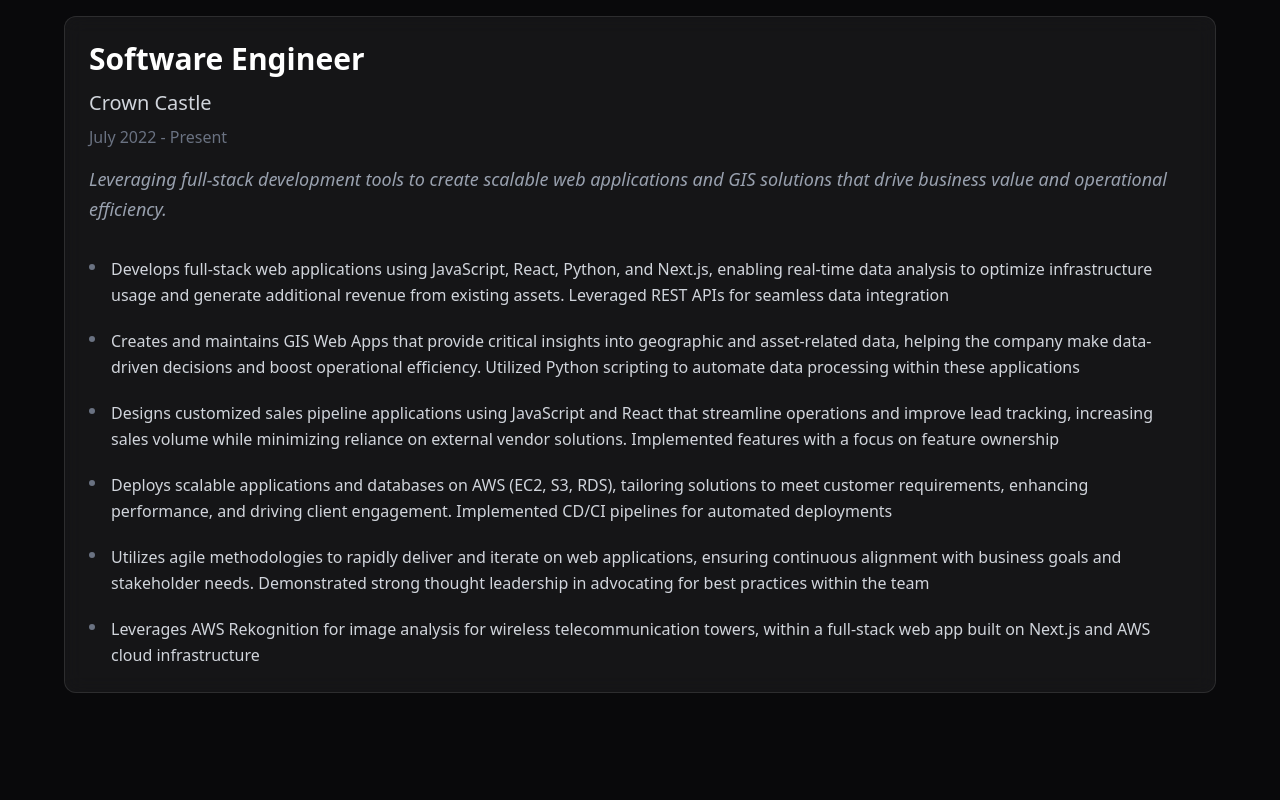
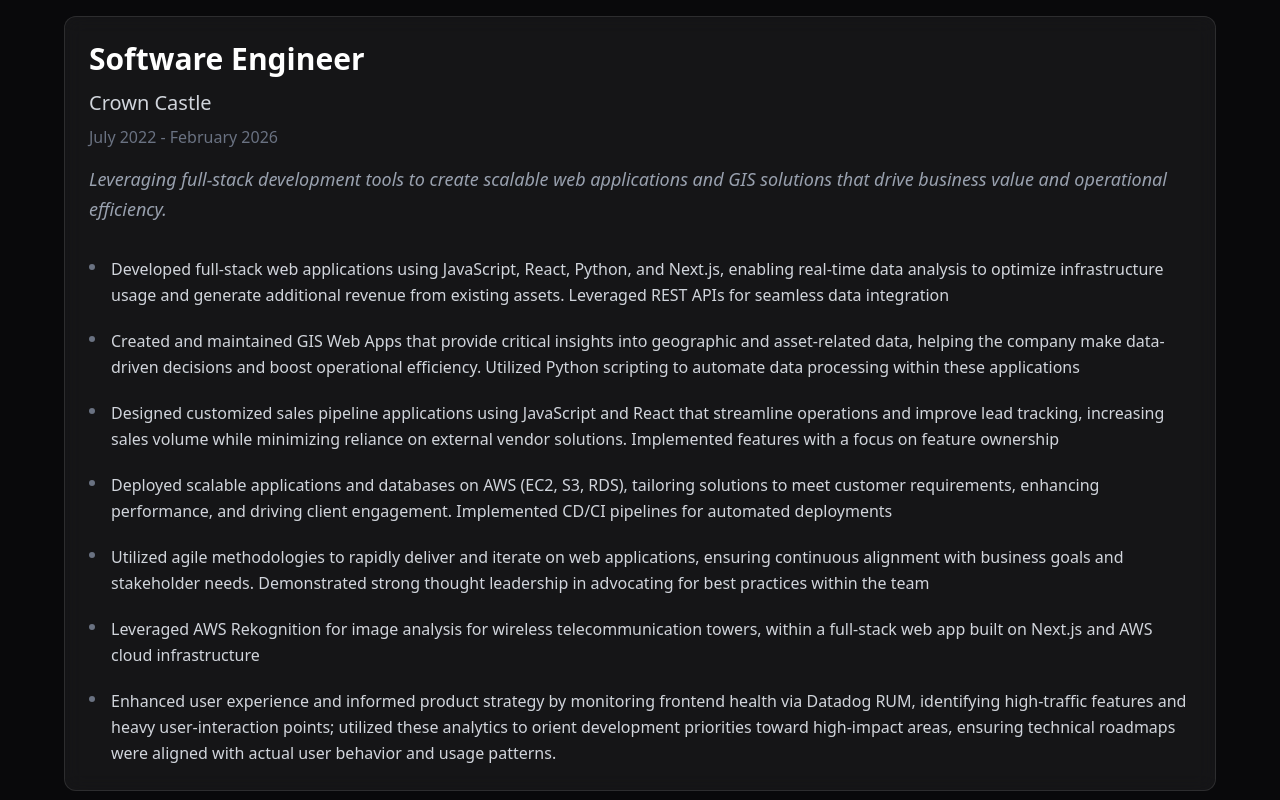
Before and after one commit to HunterShaw99/portfolio, a Next.js app: page / in a window 1280 px wide. Shown: the part 2120-2920 px from the top of the page. Built offline with nearby package versions, Linux system fonts and the light colour scheme.

Commit message:
Updated vulnerabilites, updated resume

```diff
--- a/app/page.tsx
+++ b/app/page.tsx
@@ -29,15 +29,16 @@
         {
             title: "Software Engineer",
             company: "Crown Castle",
-            period: "July 2022 - Present",
+            period: "July 2022 - February 2026",
             summary: "Leveraging full-stack development tools to create scalable web applications and GIS solutions that drive business value and operational efficiency.",
             responsibilities: [
-                "Develops full-stack web applications using JavaScript, React, Python, and Next.js, enabling real-time data analysis to optimize infrastructure usage and generate additional revenue from existing assets. Leveraged REST APIs for seamless data integration",
-                "Creates and maintains GIS Web Apps that provide critical insights into geographic and asset-related data, helping the company make data-driven decisions and boost operational efficiency. Utilized Python scripting to automate data processing within these applications",
-                "Designs customized sales pipeline applications using JavaScript and React that streamline operations and improve lead tracking, increasing sales volume while minimizing reliance on external vendor solutions. Implemented features with a focus on feature ownership",
-                "Deploys scalable applications and databases on AWS (EC2, S3, RDS), tailoring solutions to meet customer requirements, enhancing performance, and driving client engagement. Implemented CD/CI pipelines for automated deployments",
-                "Utilizes agile methodologies to rapidly deliver and iterate on web applications, ensuring continuous alignment with business goals and stakeholder needs. Demonstrated strong thought leadership in advocating for best practices within the team",
-                "Leverages AWS Rekognition for image analysis for wireless telecommunication towers, within a full-stack web app built on Next.js and AWS cloud infrastructure",
+                "Developed full-stack web applications using JavaScript, React, Python, and Next.js, enabling real-time data analysis to optimize infrastructure usage and generate additional revenue from existing assets. Leveraged REST APIs for seamless data integration",
+                "Created and maintained GIS Web Apps that provide critical insights into geographic and asset-related data, helping the company make data-driven decisions and boost operational efficiency. Utilized Python scripting to automate data processing within these applications",
+                "Designed customized sales pipeline applications using JavaScript and React that streamline operations and improve lead tracking, increasing sales volume while minimizing reliance on external vendor solutions. Implemented features with a focus on feature ownership",
+                "Deployed scalable applications and databases on AWS (EC2, S3, RDS), tailoring solutions to meet customer requirements, enhancing performance, and driving client engagement. Implemented CD/CI pipelines for automated deployments",
+                "Utilized agile methodologies to rapidly deliver and iterate on web applications, ensuring continuous alignment with business goals and stakeholder needs. Demonstrated strong thought leadership in advocating for best practices within the team",
+                "Leveraged AWS Rekognition for image analysis for wireless telecommunication towers, within a full-stack web app built on Next.js and AWS cloud infrastructure",
+                "Enhanced user experience and informed product strategy by monitoring frontend health via Datadog RUM, identifying high-traffic features and heavy user-interaction points; utilized these analytics to orient development priorities toward high-impact areas, ensuring technical roadmaps were aligned with actual user behavior and usage patterns."
             ]
         }
     ];
@@ -241,7 +242,7 @@
             <footer className="py-12 px-6 border-t border-white/10">
                 <div className="max-w-6xl mx-auto text-center">
                     <p className="text-gray-500">
-                        © 2025 Hunter M. Shaw. Built with Next.js and Tailwind CSS.
+                        © 2026 Hunter M. Shaw. Built with Next.js and Tailwind CSS.
                     </p>
                 </div>
             </footer>
--- a/package.json
+++ b/package.json
@@ -16,7 +16,7 @@
   },
   "dependencies": {
     "@heroicons/react": "^2.2.0",
-    "next": "15.5.9",
+    "next": "16.1.6",
     "nodemailer": "^7.0",
     "react": "19.1.2",
     "react-dom": "19.1.2",
```
Also changed, not shown: tsconfig.json (+19 -5 lines), 2 other files (tests, documents, lock files or other folders).
